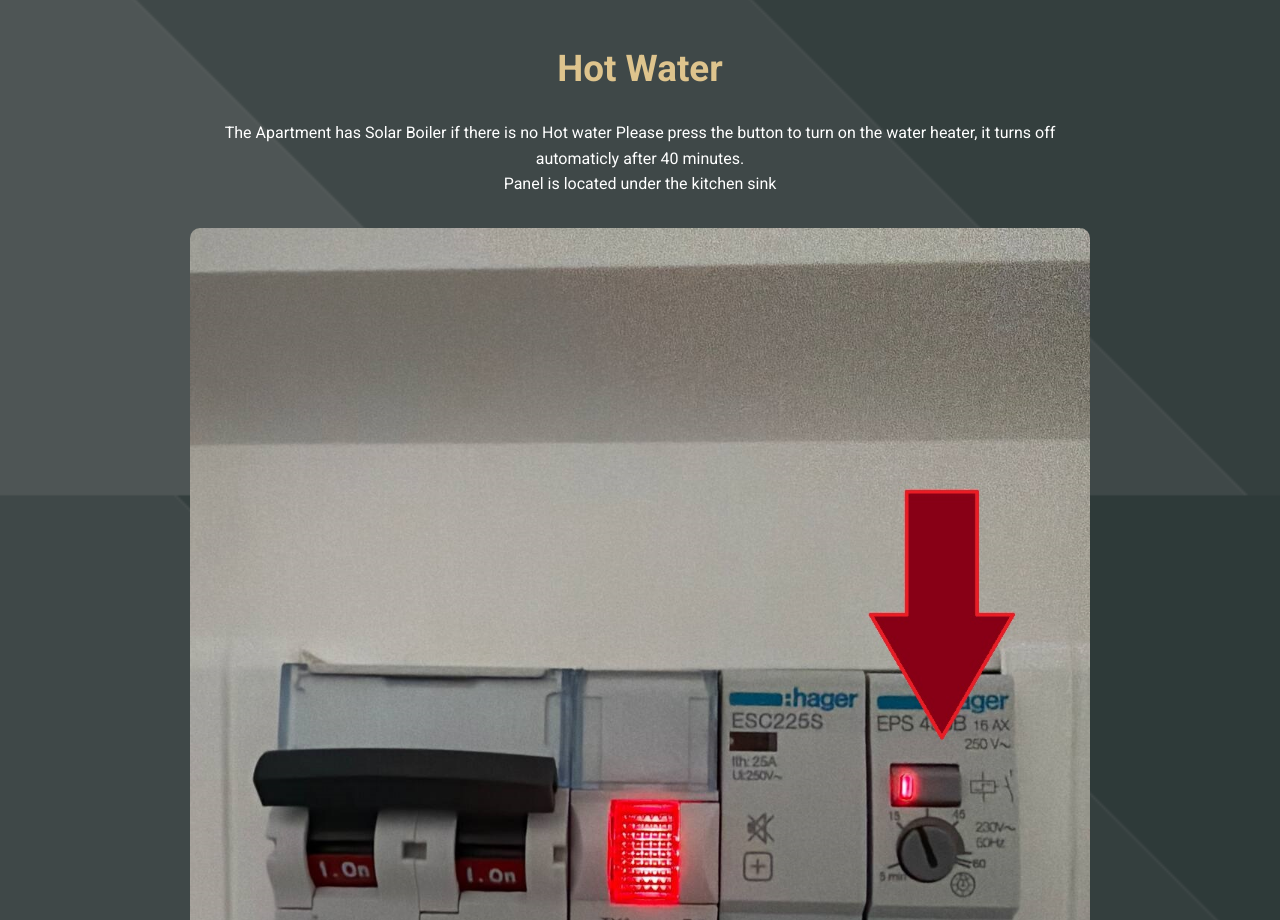
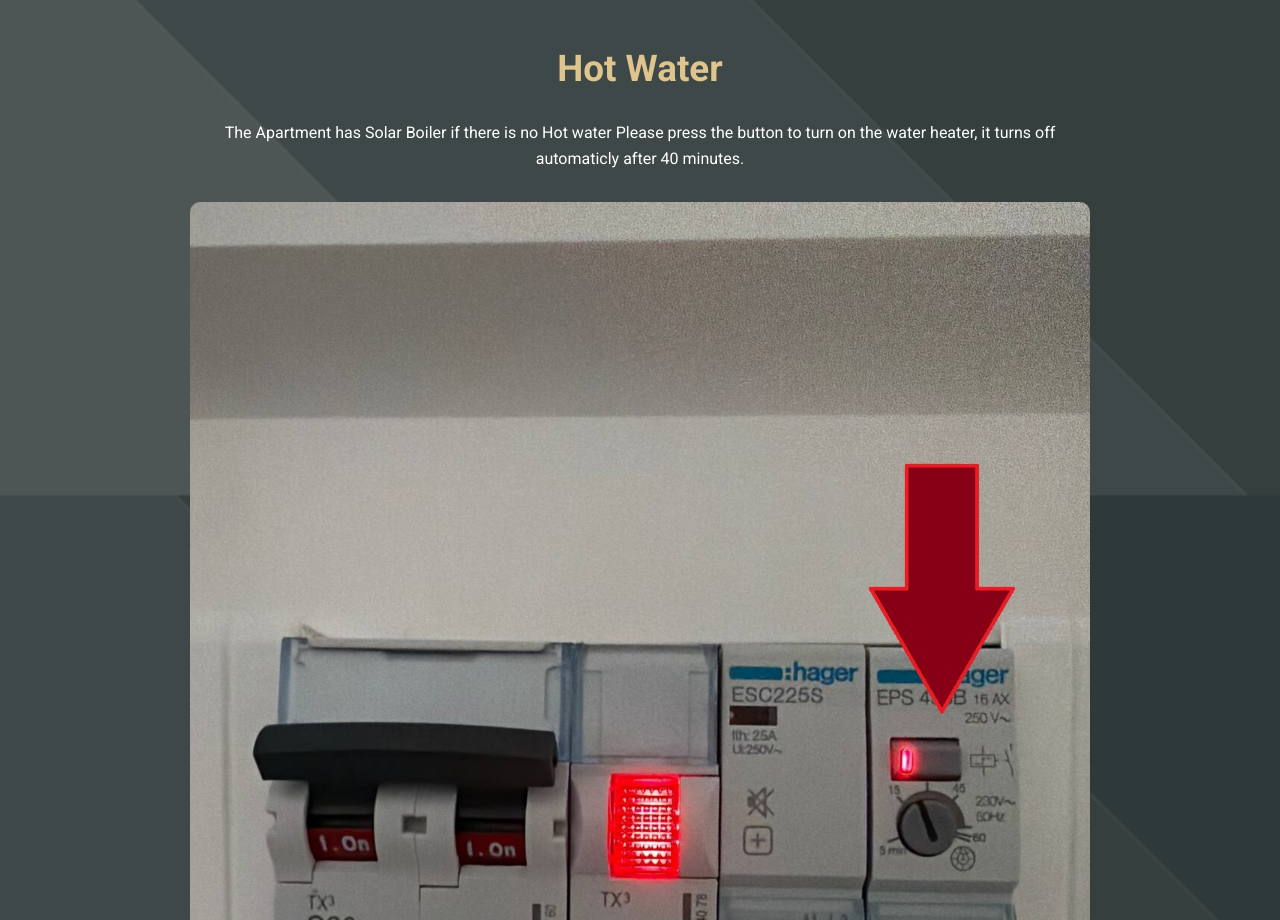
Before and after one commit to Perlahomes/Navia_Check-in_Guide, a plain HTML site: page check_in.html in a window 1280 px wide. Shown: the part 5931-6851 px from the top of the page. Drawn offline with Linux system fonts and the light colour scheme.

Commit message:
Fix HTML formatting and structure in check_in.html

```diff
--- a/check_in.html
+++ b/check_in.html
@@ -84,7 +84,7 @@
 
       <h2>Hot Water</h2>
       <p>The Apartment has Solar Boiler if there is no Hot water
-Please press the button to turn on the water heater, it turns off automaticly after 40 minutes.<br>Panel is located under the kitchen sink</p>
+Please press the button to turn on the water heater, it turns off automaticly after 40 minutes.</p>
       <img src="images/Pinakas_Estee-Navia.jpg" alt="Electric Panel" />
 
       <h2>Check-Out</h2>
```
